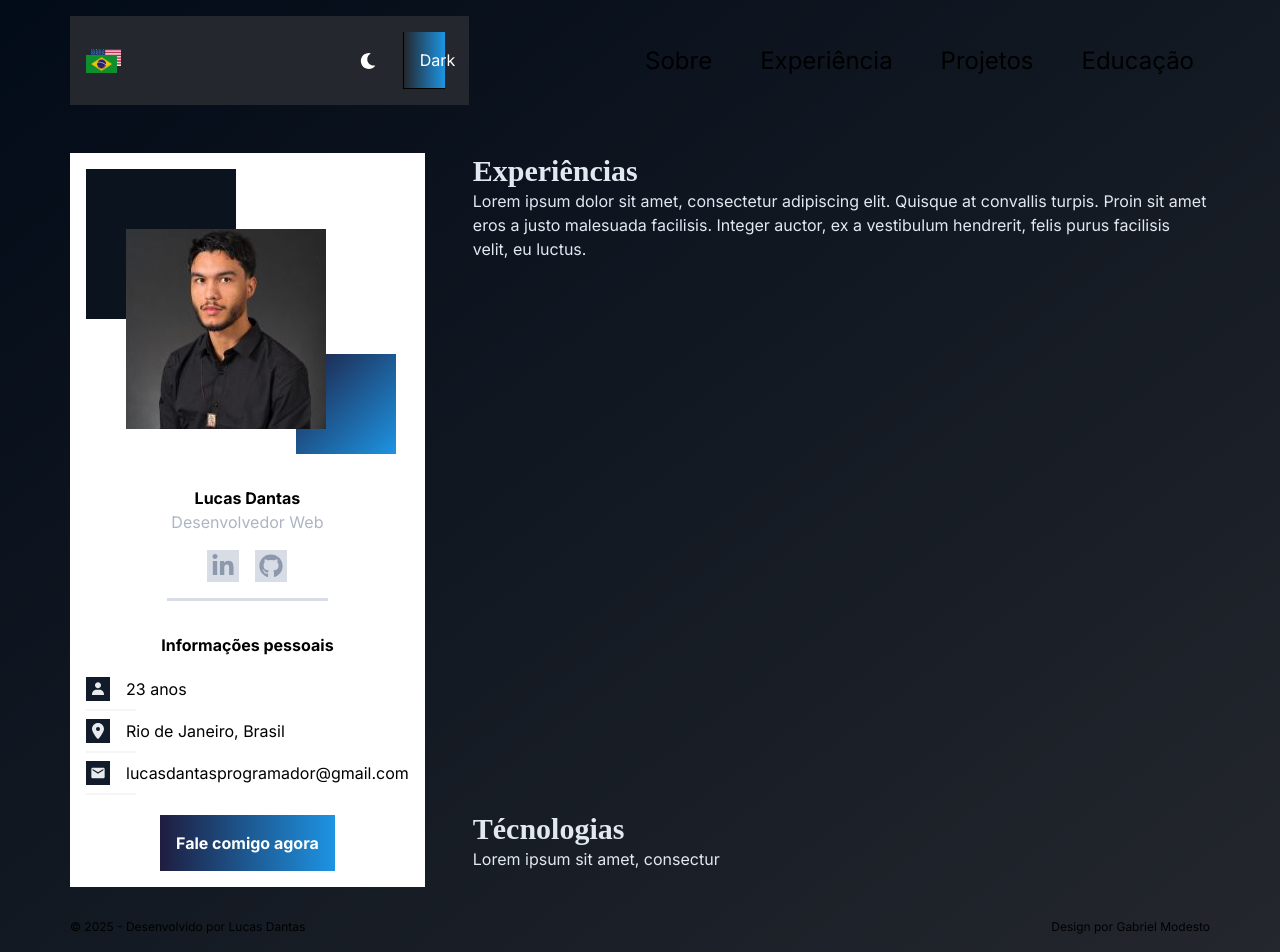
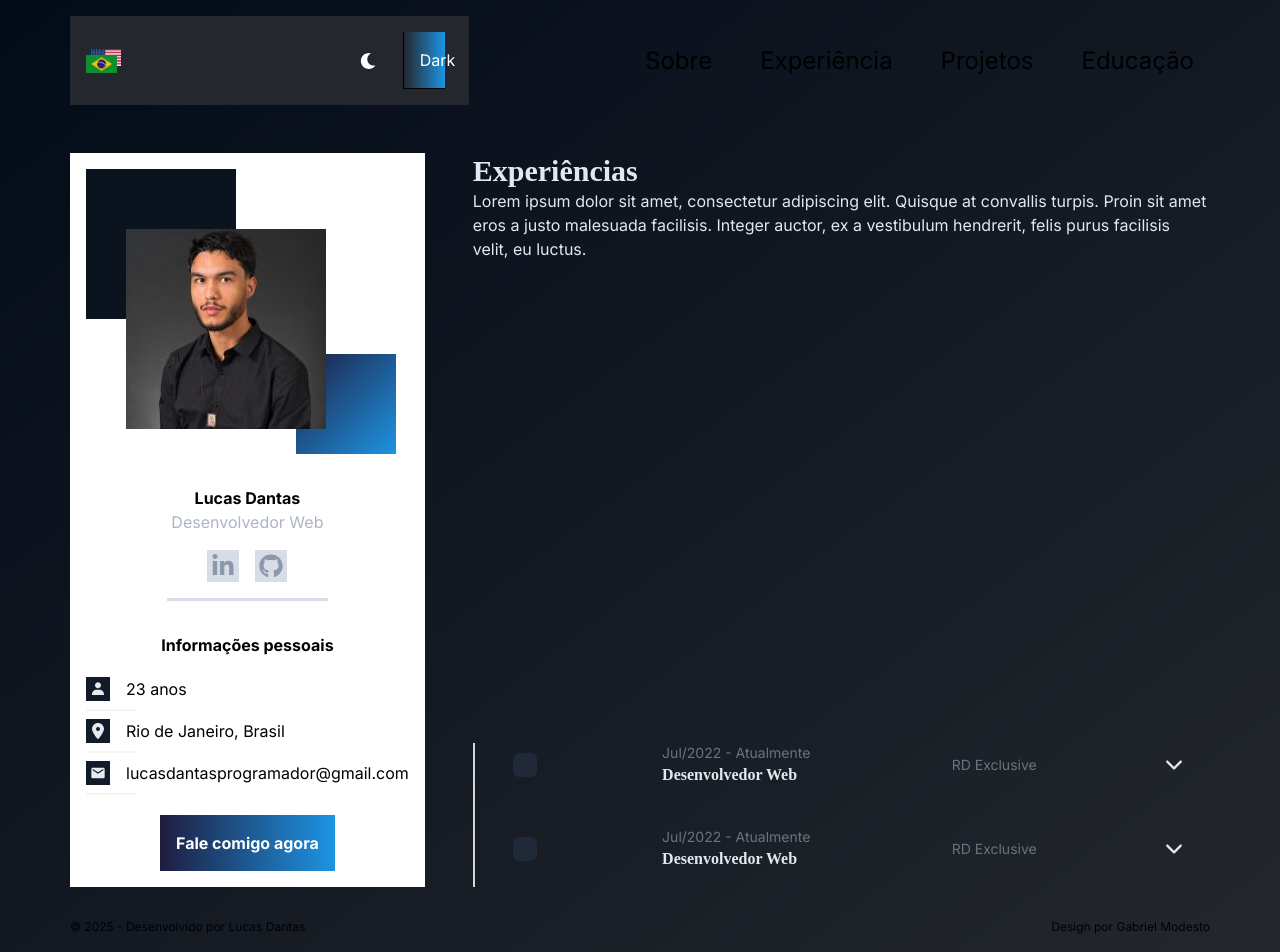
Before and after one commit to lucassdantas/portfolio, a Next.js app: page /experiencias in a window 1280 px wide. Shown: the top 952 px of the page. Built offline with nearby package versions, Linux system fonts and the light colour scheme; a web font is replaced by a local one.

Commit message:
structure: building accordeon of experiences

```diff
--- /dev/null
+++ b/src/app/experiencias/components/ExperiencesAccordeon/index.tsx
@@ -0,0 +1,80 @@
+'use client'
+import React, { useState } from 'react';
+import { experiences } from '@/utils/experiences';
+import { Title } from '@/components/Title';
+import { IoIosArrowDown, IoIosArrowUp } from 'react-icons/io';
+
+export const ExperiencesAccordion = () => {
+  const [expandedIndex, setExpandedIndex] = useState<number | null>(null);
+
+  const toggleAccordion = (index: number) => {
+    if (expandedIndex === index) {
+      setExpandedIndex(null); // Se já estiver aberto, fecha o acordeão
+    } else {
+      setExpandedIndex(index); // Caso contrário, abre o acordeão
+    }
+  };
+
+  return (
+    <div className="relative">
+      {/* Linha Vertical */}
+      <div className="absolute left-0 top-0 h-full border-l-2 border-gray-300"></div>
+
+      <div className="flex flex-col gap-6">
+        {experiences.map((experience, index) => (
+          <div
+            key={index}
+            className="flex flex-col pl-10 pr-6 pb-4"
+          >
+            {/* Acordeão Principal */}
+            <div className="flex justify-between items-center">
+              {/* Linha Vertical e Quadrado */}
+              <div className="flex items-center">
+                {/* Substituindo o círculo por um quadrado centralizado */}
+                <div className="w-6 h-6 bg-gray-800 rounded-md relative left-1/2 transform -translate-x-1/2"></div>
+              </div>
+
+              {/* Informações de Período, Título e Empresa */}
+              <div className="flex flex-col items-start">
+                <span className="text-sm text-gray-500">{experience.period}</span>
+                <Title tag="h4" className="font-bold">{experience.title}</Title>
+              </div>
+
+              {/* Informações da Empresa na Horizontal */}
+              <div className="flex items-center ml-4">
+                <span className="text-sm text-gray-500">{experience.company}</span>
+              </div>
+
+              {/* Setinha para Expandir/Recolher */}
+              <div
+                className="cursor-pointer"
+                onClick={() => toggleAccordion(index)}
+              >
+                {expandedIndex === index ? (
+                  <IoIosArrowUp size={24} />
+                ) : (
+                  <IoIosArrowDown size={24} />
+                )}
+              </div>
+            </div>
+
+            {/* Acordeão Expandido */}
+            {expandedIndex === index && (
+              <div className="pl-8">
+                <ul className="list-disc space-y-2">
+                  {experience.experienceDetails.map((detail, i) => (
+                    <li key={i} className="text-sm text-gray-700">
+                      {detail}
+                    </li>
+                  ))}
+                </ul>
+                {/* Botão Ver Mais */}
+                <button className="mt-4 text-blue-500">Ver mais</button>
+              </div>
+            )}
+          </div>
+        ))}
+      </div>
+    </div>
+  );
+};
--- a/src/app/experiencias/page.tsx
+++ b/src/app/experiencias/page.tsx
@@ -1,3 +1,4 @@
+import { ExperiencesAccordion } from '@/app/experiencias/components/ExperiencesAccordeon'
 import { Section } from '@/components/Section'
 import { Title } from '@/components/Title'
 import React from 'react'
@@ -10,8 +11,7 @@ export default function Experiences () {
         <p className=''>Lorem ipsum dolor sit amet, consectetur adipiscing elit. Quisque at convallis turpis. Proin sit amet eros a justo malesuada facilisis. Integer auctor, ex a vestibulum hendrerit, felis purus facilisis velit, eu luctus.</p>
       </div>
       <div>
-        <Title tag='h2' className='text-3xl font-bold '>Técnologias</Title>
-        <p className='mb-4'>Lorem ipsum sit amet, consectur</p>
+        <ExperiencesAccordion/>
       </div>
     </Section>
   )
--- /dev/null
+++ b/src/utils/experiences.ts
@@ -0,0 +1,24 @@
+export const experiences = [
+  {
+    period:'Jul/2022 - Atualmente',
+    title:'Desenvolvedor Web',
+    company:'RD Exclusive',
+    experienceDetails:[
+      'Desenvolvi e atualizei sites e sistemas com NextJS, ReactJs e PHP, integrando com banco de dados, restrição de acesso, envio e-mail com SMTP e reCaptchaV3',
+      'Fiz correção de bugs, análise e remoção de vírus, aumento de desempenho e segurança nos sites;',
+      'Configurei e alterei registros DNS (cName, TXT, MX, e A), redirecionamentos de subdomínios e protocolo SMTP',
+      'outra experiência'
+    ]
+  },
+  {
+    period:'Jul/2022 - Atualmente',
+    title:'Desenvolvedor Web',
+    company:'RD Exclusive',
+    experienceDetails:[
+      'Desenvolvi e atualizei sites e sistemas com NextJS, ReactJs e PHP, integrando com banco de dados, restrição de acesso, envio e-mail com SMTP e reCaptchaV3',
+      'Fiz correção de bugs, análise e remoção de vírus, aumento de desempenho e segurança nos sites;',
+      'Configurei e alterei registros DNS (cName, TXT, MX, e A), redirecionamentos de subdomínios e protocolo SMTP',
+      'outra experiência'
+    ]
+  },
+]
```
